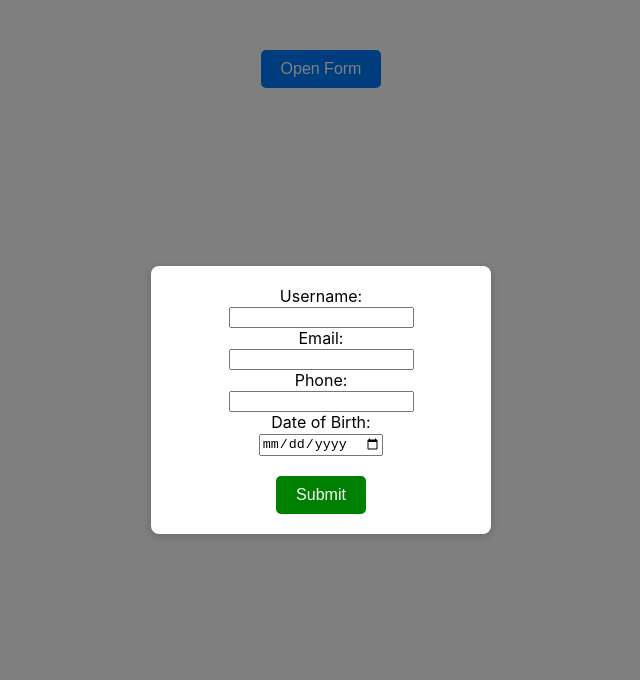
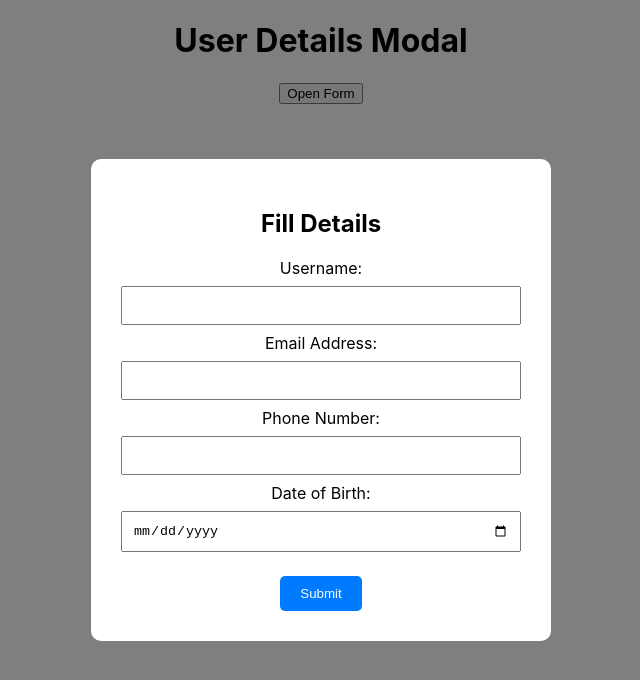
Before and after one commit to omkarchillal/XModal, a React (Create React App) app: page / in a window 1280 px wide. Both pictures are taken after a click on the button "Open Form". Shown: the top 680 px of the page, without its empty margins (319-959 px from the left). Built offline with nearby package versions, Linux system fonts and the light colour scheme.

Commit message:
forth commit

```diff
--- /dev/null
+++ b/src/Components/Form.css
@@ -0,0 +1,35 @@
+.modal {
+    position: fixed;
+    top: 0;
+    left: 0;
+    width: 100%;
+    height: 100%;
+    background-color: rgba(0,0,0,0.5);
+    display: flex;
+    justify-content: center;
+    align-items: center;
+  }
+
+  .modal-content {
+    background: white;
+    padding: 30px;
+    border-radius: 10px;
+    width: 400px;
+    max-width: 90%;
+  }
+
+  input {
+    width: 100%;
+    padding: 10px;
+    margin: 8px 0;
+    box-sizing: border-box;
+  }
+
+  .submit-button {
+    background-color: #007bff;
+    color: white;
+    border: none;
+    padding: 10px 20px;
+    cursor: pointer;
+    border-radius: 5px;
+  }
--- a/src/Components/Form.jsx
+++ b/src/Components/Form.jsx
@@ -1,161 +1,111 @@
-import React, { useState, useEffect } from "react";
+import React, { useState, useEffect, useRef } from "react";
+import "./Form.css";
 
-const Form = () => {
-  const [isModalOpen, setIsModalOpen] = useState(false);
+export default function Form() {
+  const [isOpen, setIsOpen] = useState(false);
   const [formData, setFormData] = useState({
+    email: "",
+    phone: "",
+    dob: "",
+    username: "",
+  });
+
+  const modalRef = useRef(null);
+
+  const handleInputChange = (e) => {
+    const { id, value } = e.target;
+    setFormData((prev) => ({ ...prev, [id]: value }));
+  };
+
+  const handleSubmit = (e) => {
+    e.preventDefault();
+
+    const { phone, dob } = formData;
+
+    if (!/^\d{10}$/.test(phone)) {
+      alert("Invalid phone number. Please enter a 10-digit phone number.");
+      return;
+    }
+
+    const selectedDate = new Date(dob);
+    const today = new Date();
+    if (selectedDate > today) {
+      alert("Invalid date of birth. Please enter a valid date.");
+      return;
+    }
+
+    // Reset form and close modal
+    setIsOpen(false);
+    setFormData({
       username: "",
       email: "",
       phone: "",
       dob: "",
     });
-
-  const handleInputChange = (e) => {
-    setFormData({ ...formData, [e.target.id]: e.target.value });
-  };
-
-  const handleSubmit = (e) => {
-    e.preventDefault();
-    const { username, email, phone, dob } = formData;
-    if (!username) {
-      alert("Please fill out the username.");
-      return;
-    }
-    if (!email) {
-      alert("Please fill out the email.");
-      return;
-    }
-    if (!email.includes("@")) {
-      alert("Invalid email. Please check your email address.");
-      return;
-    }
-    if (!phone) {
-      alert("Please fill out the phone number.");
-      return;
-    }
-    if (!/^\d{10}$/.test(phone)) {
-      alert("Invalid phone number. Please enter a 10-digit phone number.");
-      return;
-    }
-    if (!dob) {
-      alert("Please fill out the date of birth.");
-      return;
-    }
-    const enteredDate = new Date(dob);
-    const today = new Date();
-    if (enteredDate > today) {
-      alert("Invalid date of birth. Date of birth cannot be in the future");
-      return;
-    }
-    alert("Form submitted successfully!");
-    setFormData({ username: "", email: "", phone: "", dob: "" });
-    setIsModalOpen(false);
   };
 
   const handleOutsideClick = (e) => {
-    if (e.target.className === "modal") {
-      setIsModalOpen(false);
+    if (modalRef.current && !modalRef.current.contains(e.target)) {
+      setIsOpen(false);
     }
   };
 
   useEffect(() => {
-    document.addEventListener("click", handleOutsideClick);
+    if (isOpen) {
+      document.addEventListener("mousedown", handleOutsideClick);
+    } else {
+      document.removeEventListener("mousedown", handleOutsideClick);
+    }
     return () => {
-      document.removeEventListener("click", handleOutsideClick);
+      document.removeEventListener("mousedown", handleOutsideClick);
     };
-  }, []);
+  }, [isOpen]);
 
   return (
-    <div id="root" style={{ textAlign: "center", paddingTop: "50px" }}>
-      <button
-        className="openForm-button"
-        onClick={() => setIsModalOpen(true)}
-        style={{
-          padding: "10px 20px",
-          backgroundColor: "#007bff",
-          border: "none",
-          color: "white",
-          fontSize: "1rem",
-          borderRadius: "5px",
-          cursor: "pointer",
-        }}>
-        Open Form
-      </button>
+    <div>
+      <h1 style={{ textAlign: "center" }}>User Details Modal</h1>
+      <div style={{ textAlign: "center" }}>
+        <button onClick={() => setIsOpen(true)}>Open Form</button>
+      </div>
 
-      {isModalOpen && (
-        <div
-          className="modal"
-          style={{
-            position: "fixed",
-            top: 0,
-            left: 0,
-            width: "100%",
-            height: "100%",
-            backgroundColor: "rgba(0, 0, 0, 0.5)",
-            display: "flex",
-            justifyContent: "center",
-            alignItems: "center",
-          }}>
-          <div
-            className="modal-content"
-            style={{
-              backgroundColor: "white",
-              padding: "20px",
-              borderRadius: "8px",
-              boxShadow: "0 2px 10px rgba(0,0,0,0.2)",
-              minWidth: "300px",
-            }}>
+      {isOpen && (
+        <div className="modal">
+          <div className="modal-content" ref={modalRef}>
+            <h2 style={{ textAlign: "center" }}>Fill Details</h2>
             <form onSubmit={handleSubmit}>
-              <div>
               <label htmlFor="username">Username:</label>
-                <br />
               <input
                 id="username"
                 type="text"
                 value={formData.username}
                 onChange={handleInputChange}
+                required
               />
-              </div>
-              <div>
-                <label htmlFor="email">Email:</label>
-                <br />
+
+              <label htmlFor="email">Email Address:</label>
               <input
                 id="email"
                 type="email"
                 value={formData.email}
                 onChange={handleInputChange}
+                required
               />
-              </div>
-              <div>
-                <label htmlFor="phone">Phone:</label>
-                <br />
+
+              <label htmlFor="phone">Phone Number:</label>
               <input id="phone" type="tel" value={formData.phone} onChange={handleInputChange} />
-              </div>
-              <div>
+
               <label htmlFor="dob">Date of Birth:</label>
-                <br />
               <input id="dob" type="date" value={formData.dob} onChange={handleInputChange} />
-              </div>
-              <br />
-              <button
-                type="submit"
-                className="submit-button"
-                style={{
-                  padding: "10px 20px",
-                  backgroundColor: "green",
-                  border: "none",
-                  color: "white",
-                  fontSize: "1rem",
-                  borderRadius: "5px",
-                  cursor: "pointer",
-                }}>
+
+              <div style={{ textAlign: "center", marginTop: "1rem" }}>
+                <button type="submit" className="submit-button">
                   Submit
                 </button>
+              </div>
             </form>
           </div>
         </div>
       )}
     </div>
   );
-};
-
-export default Form;
+}
```
Lines whose indentation alone changed are shown as unchanged.
